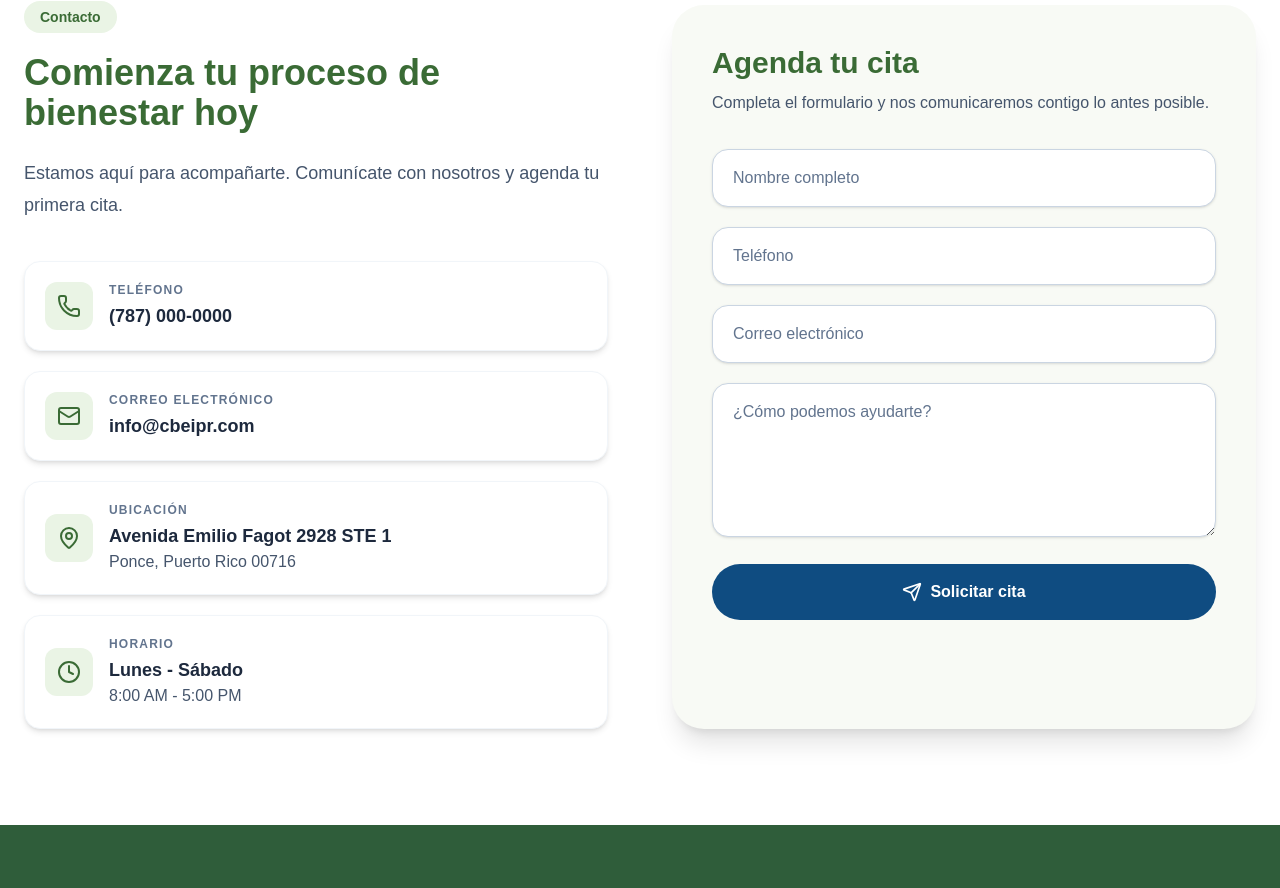
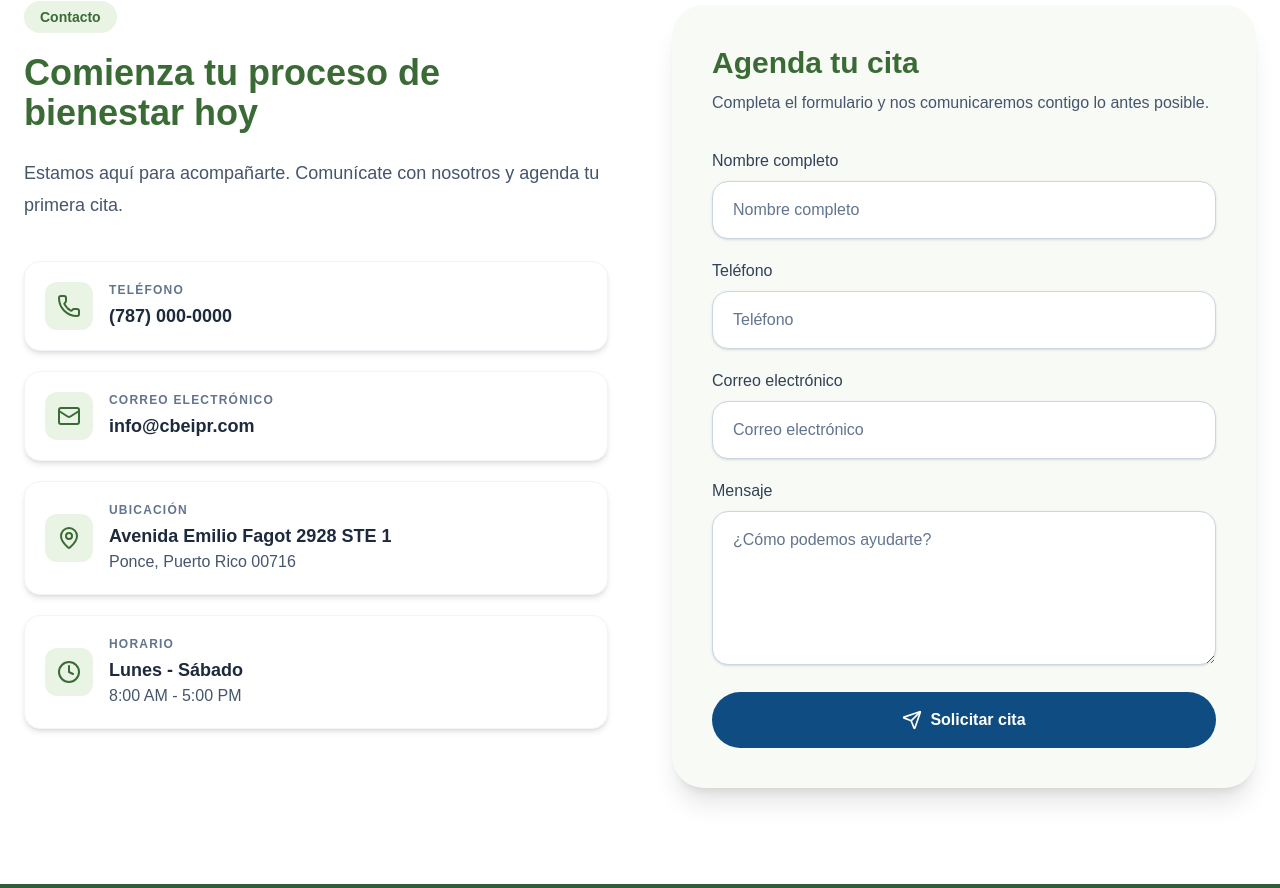
Before and after one commit to juanitoqueloco-cloud/cbei-web, a Next.js app: page / in a window 1280 px wide. Shown: the part 5026-5914 px from the top of the page. Built offline with nearby package versions, Linux system fonts and the light colour scheme.

Commit message:
fix: improve contact accessibility

```diff
--- a/components/home/Contact.tsx
+++ b/components/home/Contact.tsx
@@ -5,6 +5,7 @@ import {
   Clock,
   Send,
 } from "lucide-react";
+
 
 export default function Contact() {
   return (
@@ -20,9 +21,12 @@ export default function Contact() {
 
         <div>
 
+
           <span className="rounded-full bg-[#EAF4E5] px-4 py-2 text-sm font-semibold text-[#3A6B35]">
             Contacto
           </span>
+
+
 
 
           <h2 className="mt-6 text-3xl font-bold text-[#3A6B35] sm:text-4xl">
@@ -30,23 +34,30 @@ export default function Contact() {
           </h2>
 
 
+
+
           <p className="mt-6 text-lg leading-8 text-slate-600">
-
             Estamos aquí para acompañarte. Comunícate con nosotros
             y agenda tu primera cita.
+          </p>
 
-          </p>
+
 
 
 
           <div className="mt-10 grid gap-5">
 
 
+
             {/* Teléfono */}
 
             <div className="rounded-2xl border border-slate-100 bg-white p-5 shadow-md transition hover:-translate-y-1 hover:shadow-xl">
 
-              <div className="flex items-center gap-4">
+
+              <a
+                href="tel:+17870000000"
+                className="flex items-center gap-4"
+              >
 
                 <div className="rounded-xl bg-[#EAF4E5] p-3">
 
@@ -66,11 +77,17 @@ export default function Contact() {
                     (787) 000-0000
                   </p>
 
-                </div>
 
                 </div>
 
+
+              </a>
+
+
             </div>
+
+
+
 
 
 
@@ -79,13 +96,18 @@ export default function Contact() {
 
             <div className="rounded-2xl border border-slate-100 bg-white p-5 shadow-md transition hover:-translate-y-1 hover:shadow-xl">
 
-              <div className="flex items-center gap-4">
+
+              <a
+                href="mailto:info@cbeipr.com"
+                className="flex items-center gap-4"
+              >
 
                 <div className="rounded-xl bg-[#EAF4E5] p-3">
 
                   <Mail className="text-[#3A6B35]" />
 
                 </div>
+
 
 
                 <div>
@@ -99,11 +121,16 @@ export default function Contact() {
                     info@cbeipr.com
                   </p>
 
-                </div>
 
                 </div>
 
+
+              </a>
+
+
             </div>
+
+
 
 
 
@@ -113,13 +140,17 @@ export default function Contact() {
 
             <div className="rounded-2xl border border-slate-100 bg-white p-5 shadow-md transition hover:-translate-y-1 hover:shadow-xl">
 
+
               <div className="flex items-center gap-4">
+
 
                 <div className="rounded-xl bg-[#EAF4E5] p-3">
 
                   <MapPin className="text-[#3A6B35]" />
 
                 </div>
+
+
 
 
                 <div>
@@ -138,11 +169,16 @@ export default function Contact() {
                     Ponce, Puerto Rico 00716
                   </p>
 
-                </div>
 
                 </div>
 
+
               </div>
+
+
+            </div>
+
+
 
 
 
@@ -152,13 +188,17 @@ export default function Contact() {
 
             <div className="rounded-2xl border border-slate-100 bg-white p-5 shadow-md transition hover:-translate-y-1 hover:shadow-xl">
 
+
               <div className="flex items-center gap-4">
+
 
                 <div className="rounded-xl bg-[#EAF4E5] p-3">
 
                   <Clock className="text-[#3A6B35]" />
 
                 </div>
+
+
 
 
                 <div>
@@ -177,9 +217,6 @@ export default function Contact() {
                     8:00 AM - 5:00 PM
                   </p>
 
-                </div>
-
-              </div>
 
                 </div>
 
@@ -191,9 +228,20 @@ export default function Contact() {
 
 
 
+          </div>
+
+
+        </div>
+
+
+
+
+
+
 
 
         {/* Formulario */}
+
 
         <div className="rounded-[32px] bg-[#F8FAF5] p-6 shadow-xl sm:p-10">
 
@@ -203,11 +251,11 @@ export default function Contact() {
           </h3>
 
 
+
           <p className="mt-2 leading-7 text-slate-600">
+            Completa el formulario y nos comunicaremos contigo lo antes posible.
+          </p>
 
-            Completa el formulario y nos comunicaremos contigo lo antes posible.
-
-          </p>
 
 
 
@@ -215,35 +263,102 @@ export default function Contact() {
           <form className="mt-8 space-y-5">
 
 
+
+
+
+            <div>
+
+              <label
+                htmlFor="nombre"
+                className="mb-2 block font-medium text-slate-700"
+              >
+                Nombre completo
+              </label>
+
+
               <input
+                id="nombre"
+                name="nombre"
                 type="text"
                 placeholder="Nombre completo"
                 className="w-full rounded-2xl border border-slate-300 bg-white px-5 py-4 text-slate-800 placeholder:text-slate-500 shadow-sm transition focus:border-[#3A6B35] focus:outline-none focus:ring-4 focus:ring-[#3A6B35]/10"
               />
 
+            </div>
+
+
+
+
+
+            <div>
+
+              <label
+                htmlFor="telefono"
+                className="mb-2 block font-medium text-slate-700"
+              >
+                Teléfono
+              </label>
 
 
               <input
+                id="telefono"
+                name="telefono"
                 type="tel"
                 placeholder="Teléfono"
                 className="w-full rounded-2xl border border-slate-300 bg-white px-5 py-4 text-slate-800 placeholder:text-slate-500 shadow-sm transition focus:border-[#3A6B35] focus:outline-none focus:ring-4 focus:ring-[#3A6B35]/10"
               />
 
+            </div>
+
+
+
+
+
+            <div>
+
+              <label
+                htmlFor="email"
+                className="mb-2 block font-medium text-slate-700"
+              >
+                Correo electrónico
+              </label>
 
 
               <input
+                id="email"
+                name="email"
                 type="email"
                 placeholder="Correo electrónico"
                 className="w-full rounded-2xl border border-slate-300 bg-white px-5 py-4 text-slate-800 placeholder:text-slate-500 shadow-sm transition focus:border-[#3A6B35] focus:outline-none focus:ring-4 focus:ring-[#3A6B35]/10"
               />
 
+            </div>
+
+
+
+
+
+            <div>
+
+              <label
+                htmlFor="mensaje"
+                className="mb-2 block font-medium text-slate-700"
+              >
+                Mensaje
+              </label>
 
 
               <textarea
+                id="mensaje"
+                name="mensaje"
                 rows={5}
                 placeholder="¿Cómo podemos ayudarte?"
                 className="w-full rounded-2xl border border-slate-300 bg-white px-5 py-4 text-slate-800 placeholder:text-slate-500 shadow-sm transition focus:border-[#3A6B35] focus:outline-none focus:ring-4 focus:ring-[#3A6B35]/10"
               />
+
+            </div>
+
+
 
 
 
@@ -259,6 +374,7 @@ export default function Contact() {
             </button>
 
 
+
           </form>
 
 
```
Lines whose indentation alone changed are shown as unchanged.
